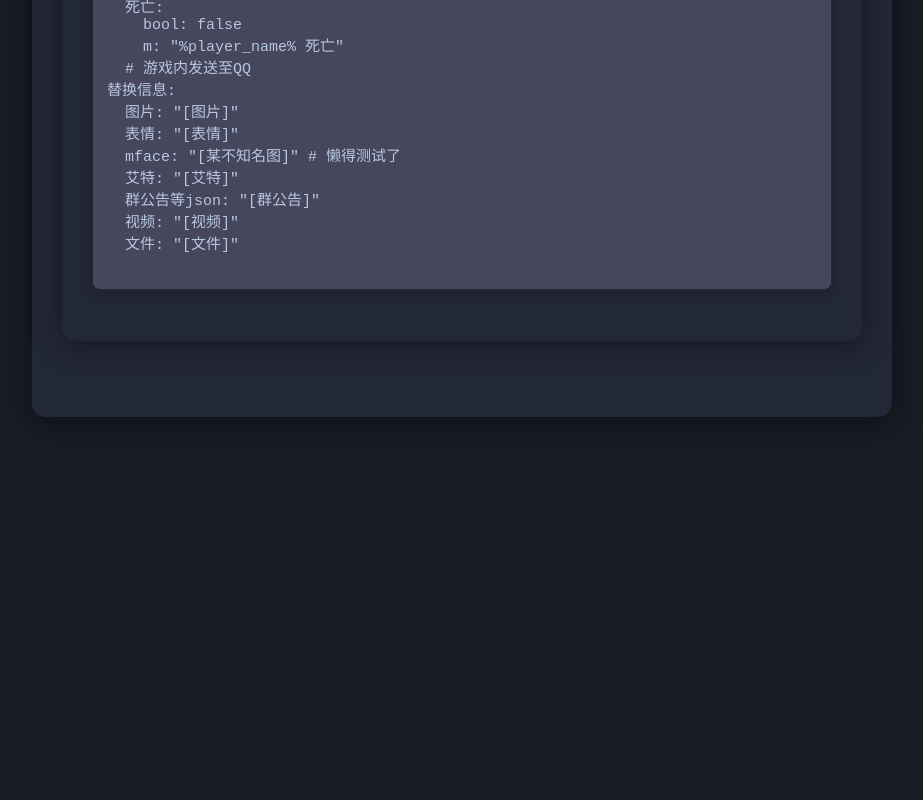
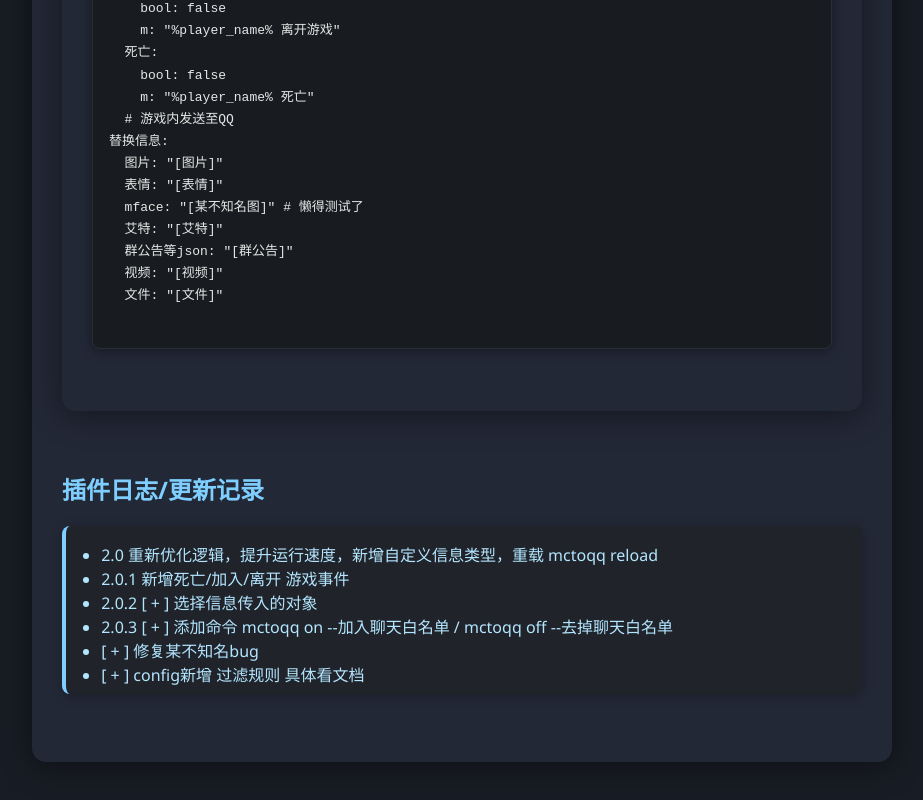
Before and after one commit to hutuyee/hutuyee.github.io, a plain HTML site: page McToQQ.html in a window 1280 px wide. Shown: the part 884-1684 px from the top of the page, without its empty margins (178-1101 px from the left). Before the commit the page ends 1341 px from the top, so only its background shows below. Drawn offline with Linux system fonts and the light colour scheme.

Commit message:
Add files via upload

```diff
--- a/McToQQ.html
+++ b/McToQQ.html
@@ -3,7 +3,7 @@
 <head>
     <meta charset="UTF-8">
     <meta name="viewport" content="width=device-width, initial-scale=1.0">
-    <title>McToQQ 插件配置</title>
+    <title>McToQQ-Bukkit 插件配置</title>
     <style>
         body {
             font-family: 'Segoe UI', 'PingFang SC', 'Microsoft YaHei', Tahoma, Geneva, Verdana, sans-serif;
@@ -134,6 +134,20 @@
             border: 1px solid #232837;
             box-shadow: 0 2px 12px rgba(0,0,0,0.25);
         }
+        .log-list {
+            background: #20242a;
+            border-radius: 8px;
+            padding: 16px;
+            margin-bottom: 2em;
+            box-shadow: 0 2px 12px #0004;
+            border-left: 4px solid #7ecfff;
+        }
+        .log-list ul {
+            margin: 0 0 0 1.2em;
+            padding: 0;
+            color: #b3e5ff;
+            font-size: 1em;
+        }
     </style>
 </head>
 <body>
@@ -142,7 +156,7 @@
 
     <div class="container">
         <h1>McToQQ 插件配置代码</h1>
-        <pre style="background:#46465c;border-radius:8px;padding:18px 14px;font-size:15px;overflow-x:auto;">
+        <pre style="background:#181c20;color:#e6e6e6;border-radius:8px;padding:18px 16px;font-size:1em;line-height:1.7;overflow-x:auto;margin:1em 0 2em 0;box-shadow:0 2px 12px #0006;border:1px solid #2a2e35;user-select:all;">
 ws: "ws://127.0.0.1:3001"
 开关: true
 信息传入游戏: true
@@ -184,5 +198,17 @@ ws: "ws://127.0.0.1:3001"
   文件: "[文件]"
         </pre>
     </div>
+
+    <h2 style="color:#7ecfff;margin-top:2.5em;">插件日志/更新记录</h2>
+    <div class="log-list" style="background:#20242a;border-radius:8px;padding:16px 16px 8px 16px;margin-bottom:2em;box-shadow:0 2px 12px #0004;border-left:4px solid #7ecfff;">
+        <ul style="margin:0 0 0 1.2em;padding:0;color:#b3e5ff;font-size:1em;">
+            <li>2.0 重新优化逻辑，提升运行速度，新增自定义信息类型，重载 mctoqq reload</li>
+            <li>2.0.1 新增死亡/加入/离开 游戏事件</li>
+            <li>2.0.2 [ + ] 选择信息传入的对象</li>
+            <li>2.0.3 [ + ] 添加命令 mctoqq on --加入聊天白名单 / mctoqq off --去掉聊天白名单</li>
+            <li>[ + ] 修复某不知名bug</li>
+            <li>[ + ] config新增 过滤规则 具体看文档</li>
+        </ul>
+    </div>
 </body>
 </html>
```
